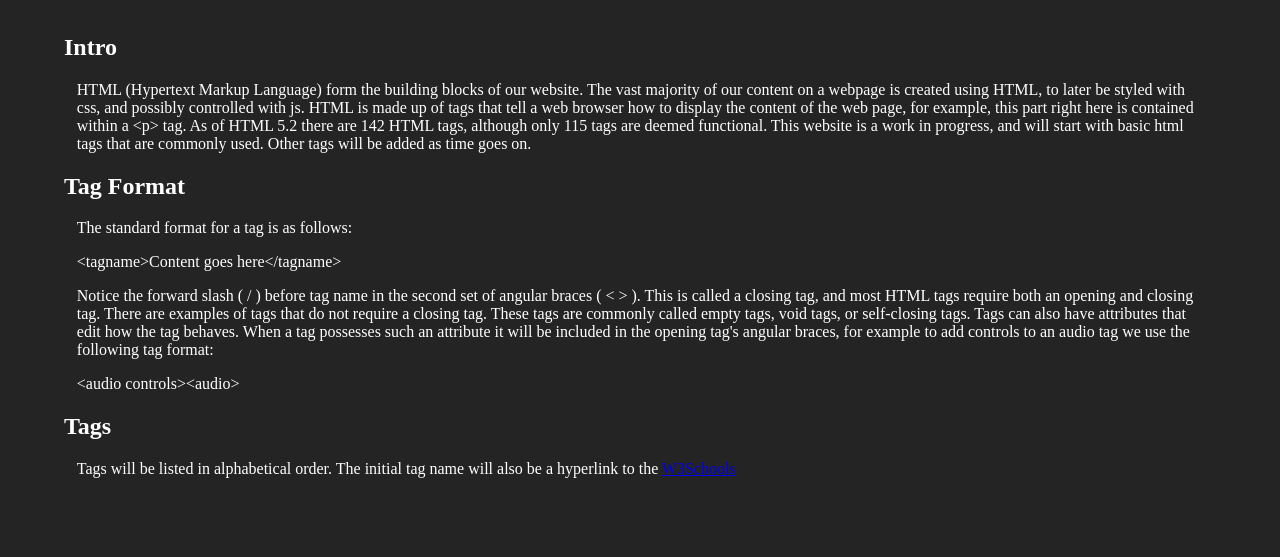
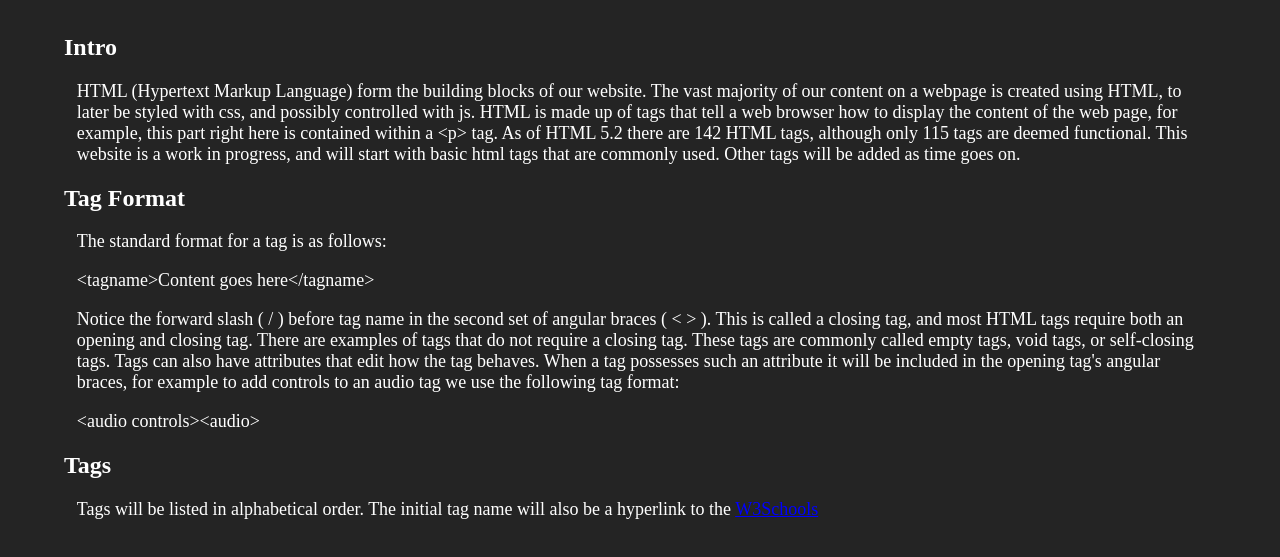
Before and after one commit to Selidex/WebDev, a plain HTML site: page html.html in a window 1280 px wide. Shown: the part 143-700 px from the top of the page. Drawn offline with Linux system fonts and the light colour scheme.

Commit message:
Updating hyperlink styles

```diff
--- a/style.css
+++ b/style.css
@@ -17,6 +17,7 @@ h2 {
 p {
   margin-left: 6%;
   margin-right: 6%;
+  font-size: 18px;
 }
 .topnav {
   overflow: hidden;
@@ -72,3 +73,11 @@ ol{
   margin-left: 5%;
   margin-right: 5%;
 }
+
+p a:link{
+  color: blue;
+}
+
+p a:visited{
+  color:blue;
+}
```
